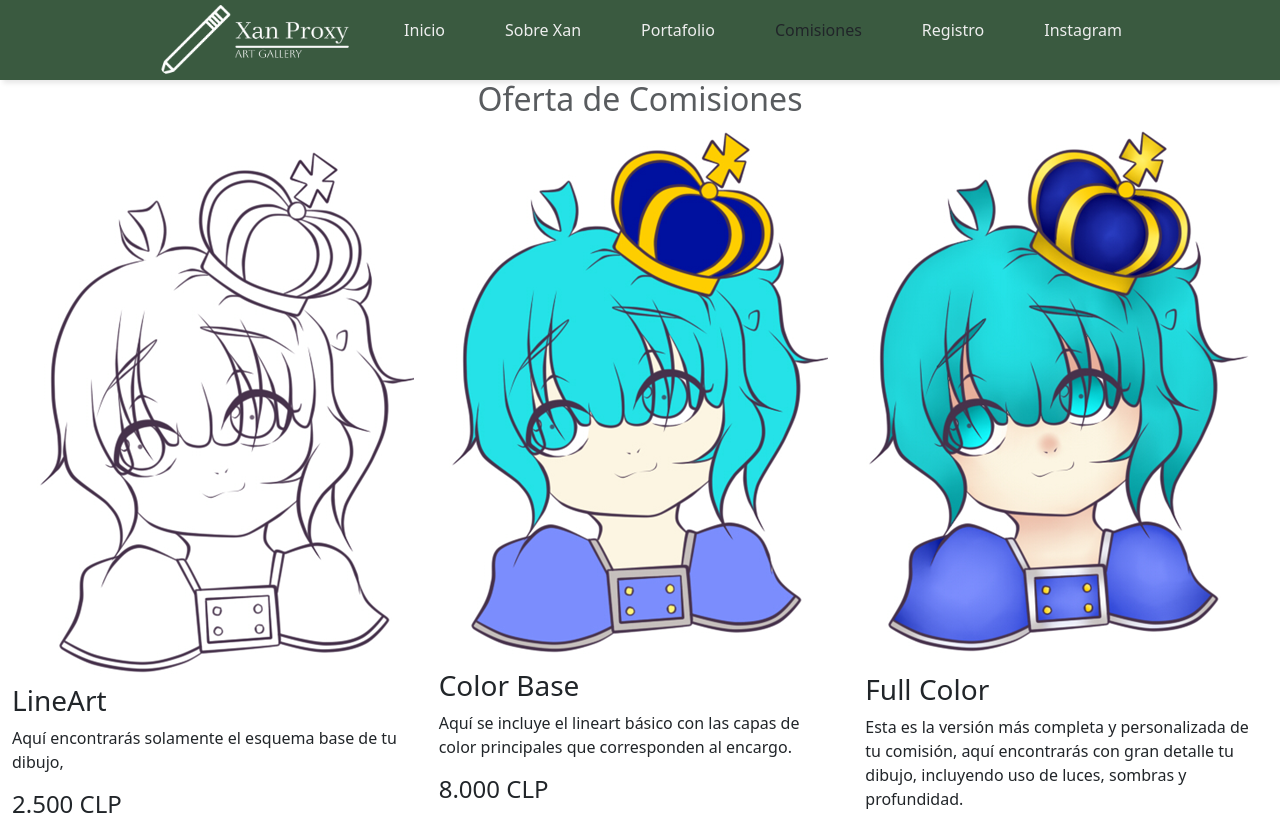
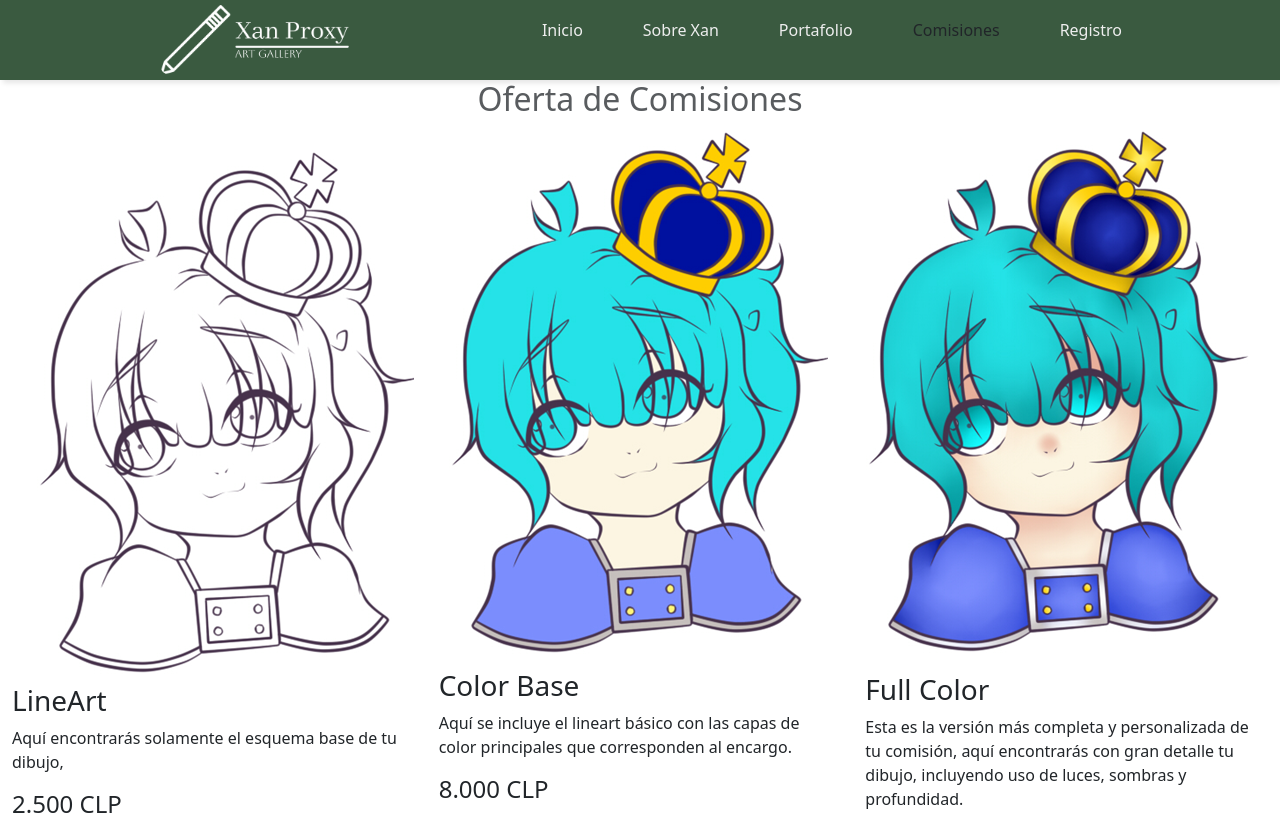
Before and after one commit to MizaBard/EA3_ProgWeb_CastroChoquePacheco, a Django app: page /index/patreon in a window 1280 px wide. Shown: the top 819 px of the page. Run offline with Django 4.2, Linux system fonts and the light colour scheme.

Commit message:
Cambios en navbar
Se elimina la pagina de Instagram de la barra de navegación

```diff
--- a/web/templates/web/index.html
+++ b/web/templates/web/index.html
@@ -33,7 +33,7 @@
                 <li><a href="{% url 'portafolio' %}">Portafolio</a></li><!-- link a portafolio de imagenes-->
                 <li><a href="{% url 'patreon' %}">Comisiones</a></li> <!--Link a patreon-->
                 <li><a href="{% url 'registro' %}">Registro</a></li> <!--Link a registro-->
-                <li><a href="Instagram.html">Instagram</a></li>
+
             </ul> <!--unordered list -->
             <ul> <!--Esto cambia si es que lo veo de mi dispositivo movil  y me agrega un pequeño boton de menu lateral en la esquina superior izquierda-->
                 <li><img src="{% static '/imgs/logo-xan-proxy.png' %}" alt="logo"></li>
@@ -42,7 +42,6 @@
                 <li class="hideOnMobile"><a href="{% url 'portafolio' %}">Portafolio</a></li>
                 <li class="hideOnMobile"><a href="{% url 'patreon' %}">Comisiones</a></li>
                 <li class="hideOnMobile"><a href="{% url 'registro' %}">Registro</a></li>
-                <li class="hideOnMobile"><a href="Instagram.html">Instagram</a></li>
                 <li class="menu-button" onclick=showSidebar()><a href="#"><svg xmlns="http://www.w3.org/2000/svg" width="32" height="32" fill="currentColor" class="bi bi-list" viewBox="0 0 16 16">
                     <path fill-rule="evenodd" d="M2.5 12a.5.5 0 0 1 .5-.5h10a.5.5 0 0 1 0 1H3a.5.5 0 0 1-.5-.5m0-4a.5.5 0 0 1 .5-.5h10a.5.5 0 0 1 0 1H3a.5.5 0 0 1-.5-.5m0-4a.5.5 0 0 1 .5-.5h10a.5.5 0 0 1 0 1H3a.5.5 0 0 1-.5-.5"/>
                   </svg></i></a></li>
--- a/web/templates/web/infoChan.html
+++ b/web/templates/web/infoChan.html
@@ -31,7 +31,7 @@
                 <li><a href="{% url 'portafolio' %}">Portafolio</a></li><!-- link a portafolio de imagenes-->
                 <li><a href="{% url 'patreon' %}">Comisiones</a></li> <!--Link a patreon-->
                 <li><a href="{% url 'registro' %}">Registro</a></li> <!--Link a registro-->
-                <li><a href="">Instagram</a></li>
+
             </ul> <!--unordered list -->
             <ul> <!--Esto cambia si es que lo veo de mi dispositivo movil  y me agrega un pequeño boton de menu lateral en la esquina superior izquierda-->
                 <li><img src="{% static '/imgs/logo-xan-proxy.png' %}" alt="logo"></li>
@@ -40,7 +40,7 @@
                 <li class="hideOnMobile"><a href="{% url 'portafolio' %}">Portafolio</a></li>
                 <li class="hideOnMobile"><a href="{% url 'patreon' %}">Comisiones</a></li>
                 <li class="hideOnMobile"><a href="{% url 'registro' %}">Registro</a></li>
-                <li class="hideOnMobile"><a href="Instagram.html">Instagram</a></li>
+
                 <li class="menu-button" onclick=showSidebar()><a href="#"><svg xmlns="http://www.w3.org/2000/svg" width="32" height="32" fill="currentColor" class="bi bi-list" viewBox="0 0 16 16">
                     <path fill-rule="evenodd" d="M2.5 12a.5.5 0 0 1 .5-.5h10a.5.5 0 0 1 0 1H3a.5.5 0 0 1-.5-.5m0-4a.5.5 0 0 1 .5-.5h10a.5.5 0 0 1 0 1H3a.5.5 0 0 1-.5-.5m0-4a.5.5 0 0 1 .5-.5h10a.5.5 0 0 1 0 1H3a.5.5 0 0 1-.5-.5"/>
                   </svg></a></li>
--- a/web/templates/web/patreon.html
+++ b/web/templates/web/patreon.html
@@ -37,7 +37,7 @@
                 <li><a href="{% url 'portafolio' %}">Portafolio</a></li><!-- link a portafolio de imagenes-->
                 <li><a class="not-active">Comisiones</a></li> <!--Link a patreon-->
                 <li><a href="{% url 'registro' %}">Registro</a></li> <!--Link a registro-->
-                <li><a href="">Instagram</a></li>
+
             </ul> <!--unordered list -->
             <ul> <!--Esto cambia si es que lo veo de mi dispositivo movil  y me agrega un pequeño boton de menu lateral en la esquina superior izquierda-->
                 <li><img src="{% static '/imgs/logo-xan-proxy.png' %}" alt="logo"></li>
@@ -46,7 +46,7 @@
                 <li class="hideOnMobile"><a href="{% url 'portafolio' %}">Portafolio</a></li>
                 <li class="hideOnMobile"><a>Comisiones</a></li>
                 <li class="hideOnMobile"><a href="{% url 'registro' %}">Registro</a></li>
-                <li class="hideOnMobile"><a href="">Instagram</a></li>
+
                 <li class="menu-button" onclick=showSidebar()><a href="#"><svg xmlns="http://www.w3.org/2000/svg" width="32" height="32" fill="currentColor" class="bi bi-list" viewBox="0 0 16 16">
                     <path fill-rule="evenodd" d="M2.5 12a.5.5 0 0 1 .5-.5h10a.5.5 0 0 1 0 1H3a.5.5 0 0 1-.5-.5m0-4a.5.5 0 0 1 .5-.5h10a.5.5 0 0 1 0 1H3a.5.5 0 0 1-.5-.5m0-4a.5.5 0 0 1 .5-.5h10a.5.5 0 0 1 0 1H3a.5.5 0 0 1-.5-.5"/>
                   </svg></a></li>
--- a/web/templates/web/portfolio.html
+++ b/web/templates/web/portfolio.html
@@ -32,7 +32,7 @@
                 <li><a class="not-active">Portafolio</a></li><!-- link a portafolio de imagenes-->
                 <li><a href="{% url 'patreon' %}">Comisiones</a></li> <!--Link a patreon-->
                 <li><a href="{% url 'registro' %}">Registro</a></li> <!--Link a registro-->
-                <li><a href="">Instagram</a></li>
+
             </ul> <!--unordered list -->
             <ul> <!--Esto cambia si es que lo veo de mi dispositivo movil  y me agrega un pequeño boton de menu lateral en la esquina superior izquierda-->
                 <li><img src="{% static '/imgs/logo-xan-proxy.png' %}" alt="logo"></li>
@@ -41,7 +41,7 @@
                 <li class="hideOnMobile"><a>Portafolio</a></li>
                 <li class="hideOnMobile"><a href="{% url 'patreon' %}">Comisiones</a></li> <!--Link a patreon-->
                 <li class="hideOnMobile"><a href="{% url 'registro' %}">Registro</a></li>
-                <li class="hideOnMobile"><a href="">Instagram</a></li>
+
                 <li class="menu-button" onclick=showSidebar()><a href="#"><svg xmlns="http://www.w3.org/2000/svg" width="32" height="32" fill="currentColor" class="bi bi-list" viewBox="0 0 16 16">
                     <path fill-rule="evenodd" d="M2.5 12a.5.5 0 0 1 .5-.5h10a.5.5 0 0 1 0 1H3a.5.5 0 0 1-.5-.5m0-4a.5.5 0 0 1 .5-.5h10a.5.5 0 0 1 0 1H3a.5.5 0 0 1-.5-.5m0-4a.5.5 0 0 1 .5-.5h10a.5.5 0 0 1 0 1H3a.5.5 0 0 1-.5-.5"/>
                   </svg></a></li>
--- a/web/templates/web/registro.html
+++ b/web/templates/web/registro.html
@@ -33,7 +33,7 @@
                 <li><a href="{% url 'portafolio' %}">Portafolio</a></li><!-- link a portafolio de imagenes-->
                 <li><a href="{% url 'patreon' %}">Comisiones</a></li> <!--Link a patreon-->
                 <li><a class="not-active">Registro</a></li> <!--Link a registro-->
-                <li><a href="">Instagram</a></li>
+
             </ul> <!--unordered list -->
             <ul> <!--Esto cambia si es que lo veo de mi dispositivo movil  y me agrega un pequeño boton de menu lateral en la esquina superior izquierda-->
                 <li><img src="{% static '/imgs/logo-xan-proxy.png' %}" alt="logo"></li>
@@ -42,7 +42,7 @@
                 <li class="hideOnMobile"><a href="{% url 'portafolio' %}">Portafolio</a></li>
                 <li class="hideOnMobile"><a href="{% url 'patreon' %}">Comisiones</a></li>
                 <li class="hideOnMobile"><a>Registro</a></li>
-                <li class="hideOnMobile"><a href="">Instagram</a></li>
+
                 <li class="menu-button" onclick=showSidebar()><a href="#"><svg xmlns="http://www.w3.org/2000/svg" width="32" height="32" fill="currentColor" class="bi bi-list" viewBox="0 0 16 16">
                     <path fill-rule="evenodd" d="M2.5 12a.5.5 0 0 1 .5-.5h10a.5.5 0 0 1 0 1H3a.5.5 0 0 1-.5-.5m0-4a.5.5 0 0 1 .5-.5h10a.5.5 0 0 1 0 1H3a.5.5 0 0 1-.5-.5m0-4a.5.5 0 0 1 .5-.5h10a.5.5 0 0 1 0 1H3a.5.5 0 0 1-.5-.5"/>
                   </svg></i></a></li>
```
